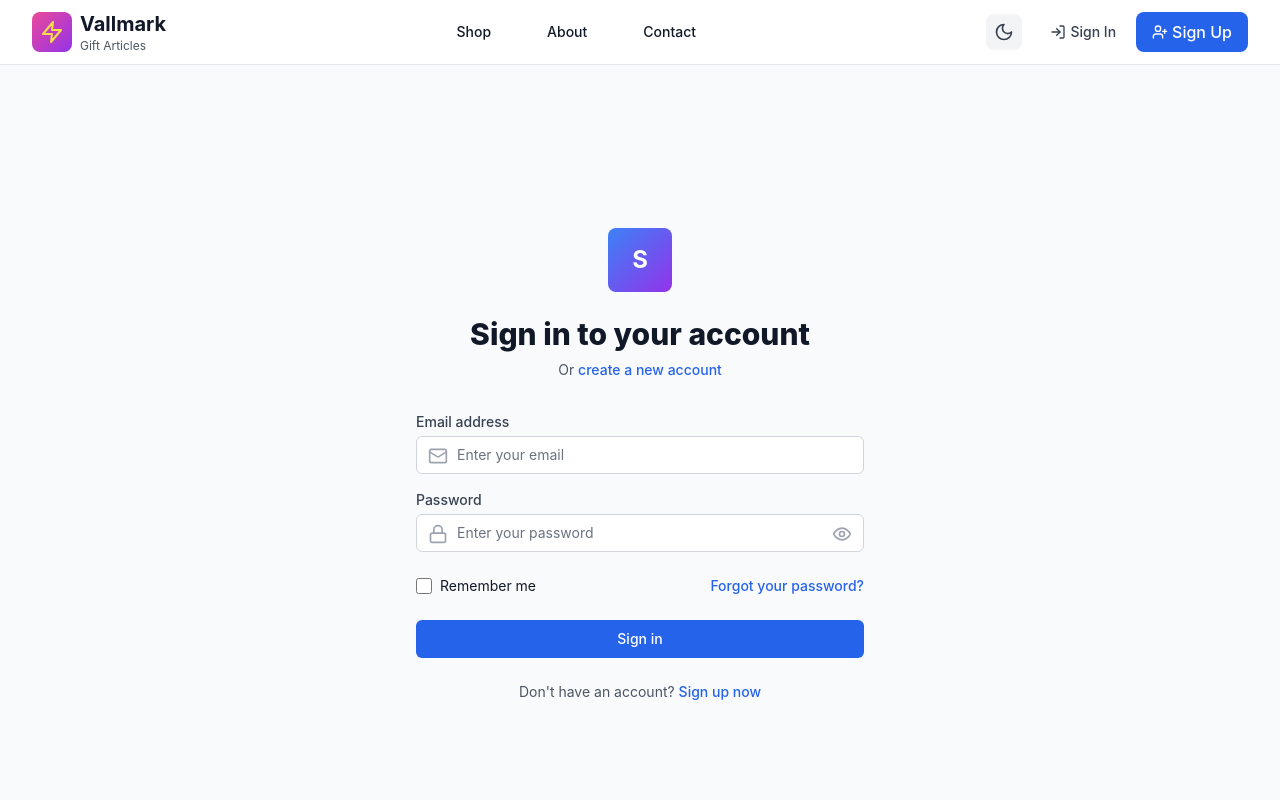
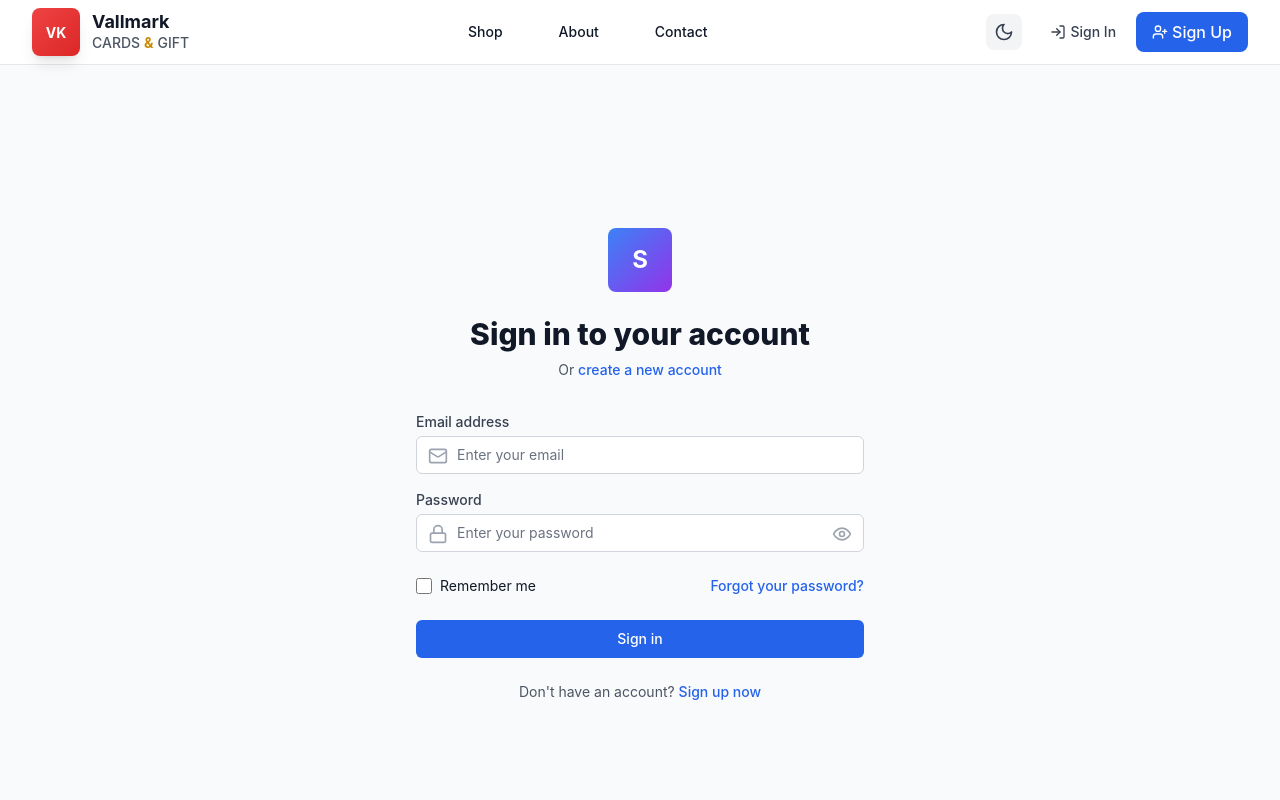
Before and after one commit to YARRS/AppSwitch, a React (Create React App) app in the folder frontend/: page /login in a window 1280 px wide. Shown: the top 800 px of the page. Built offline with nearby package versions, Linux system fonts and the light colour scheme; no server answers.

Commit message:
auto-commit for 191ebc4d-1a9f-47e0-81a4-64bc44ca5959

```diff
--- a/frontend/src/App.js
+++ b/frontend/src/App.js
@@ -110,15 +110,7 @@ function Header({ darkMode, toggleDarkMode }) {
     <header className="sticky top-0 z-50 bg-white/95 dark:bg-gray-900/95 backdrop-blur-sm border-b border-gray-200 dark:border-gray-700">
       <div className="max-w-7xl mx-auto px-4 sm:px-6 lg:px-8">
         <div className="flex justify-between items-center h-16">
-          <div className="flex items-center space-x-2">
-            <div className="flex items-center justify-center w-10 h-10 bg-gradient-to-br from-pink-500 to-purple-600 rounded-lg">
-              <Zap className="w-6 h-6 text-yellow-300" />
-            </div>
-            <div>
-              <h1 className="text-xl font-bold text-gray-900 dark:text-white">Vallmark</h1>
-              <p className="text-xs text-gray-600 dark:text-gray-400">Gift Articles</p>
-            </div>
-          </div>
+          <Logo size="medium" />
 
           <nav className="hidden md:flex space-x-8">
             <a href="/" className="nav-link">Shop</a>
```
